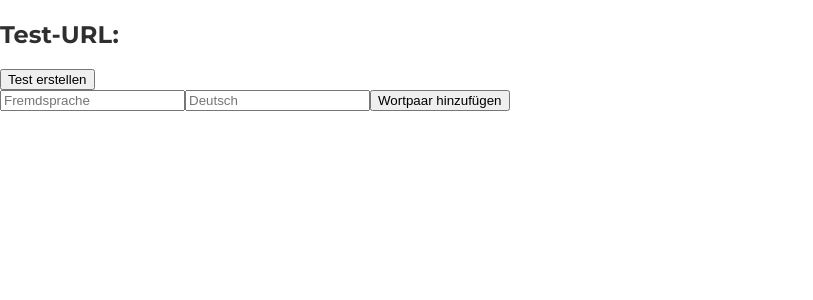
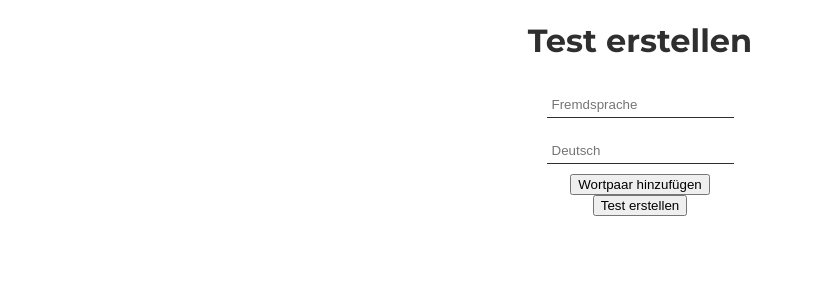
Before and after one commit to maxbischof/vocab-trainer, a React (Create React App) app: page / in a window 1280 px wide. Shown: the top 300 px of the page, without its empty margins (0-813 px from the left). Built offline with nearby package versions, Linux system fonts and the light colour scheme.

Commit message:
Add Input Component

```diff
--- a/src/components/TestCreator.js
+++ b/src/components/TestCreator.js
@@ -1,4 +1,6 @@
 import React, { useState } from 'react'
+import styled from 'styled-components'
+import Input from './ui/Input'
 
 export default function TestCreator({ db }) {
   const [words, setWords] = useState([])
@@ -57,23 +59,17 @@ export default function TestCreator({ db }) {
   }
 
   return (
-    <>
-      <h2>Test-URL: {testURL}</h2>
-      {words.map((word) => (
-        <p key={word.foreign}>
-          {word.foreign} = {word.native}
-        </p>
-      ))}
-      <button onClick={createTest}>Test erstellen</button>
-      <form onSubmit={onSubmit}>
-        <input
+    <Container>
+      <h1>Test erstellen</h1>
+      <Form onSubmit={onSubmit}>
+        <Input
           name="foreign"
           type="text"
           placeholder="Fremdsprache"
           onChange={onChange}
           value={formInput.foreign}
         />
-        <input
+        <Input
           name="native"
           type="text"
           placeholder="Deutsch"
@@ -81,7 +77,25 @@ export default function TestCreator({ db }) {
           value={formInput.native}
         />
         <button type="submit">Wortpaar hinzufügen</button>
-      </form>
-    </>
+        <button onClick={createTest}>Test erstellen</button>
+        {words.map((word) => (
+          <p key={word.foreign}>
+            {word.foreign} = {word.native}
+          </p>
+        ))}
+      </Form>
+    </Container>
   )
 }
+
+const Container = styled.div`
+  display: flex;
+  flex-direction: column;
+  align-items: center;
+`
+
+const Form = styled.form`
+  display: flex;
+  flex-direction: column;
+  align-items: center;
+`
--- /dev/null
+++ b/src/components/ui/Input.js
@@ -0,0 +1,21 @@
+import React from 'react'
+import styled from 'styled-components'
+
+export default function Input({ name, type, placeholder, onChange, value }) {
+  return (
+    <StyledInput
+      name={name}
+      type={type}
+      placeholder={placeholder}
+      onChange={onChange}
+      value={value}
+    ></StyledInput>
+  )
+}
+
+const StyledInput = styled.input`
+  border: none;
+  border-bottom: 1px solid var(--text);
+  padding: 5px;
+  margin: 10px 0 10px 0;
+`
```
